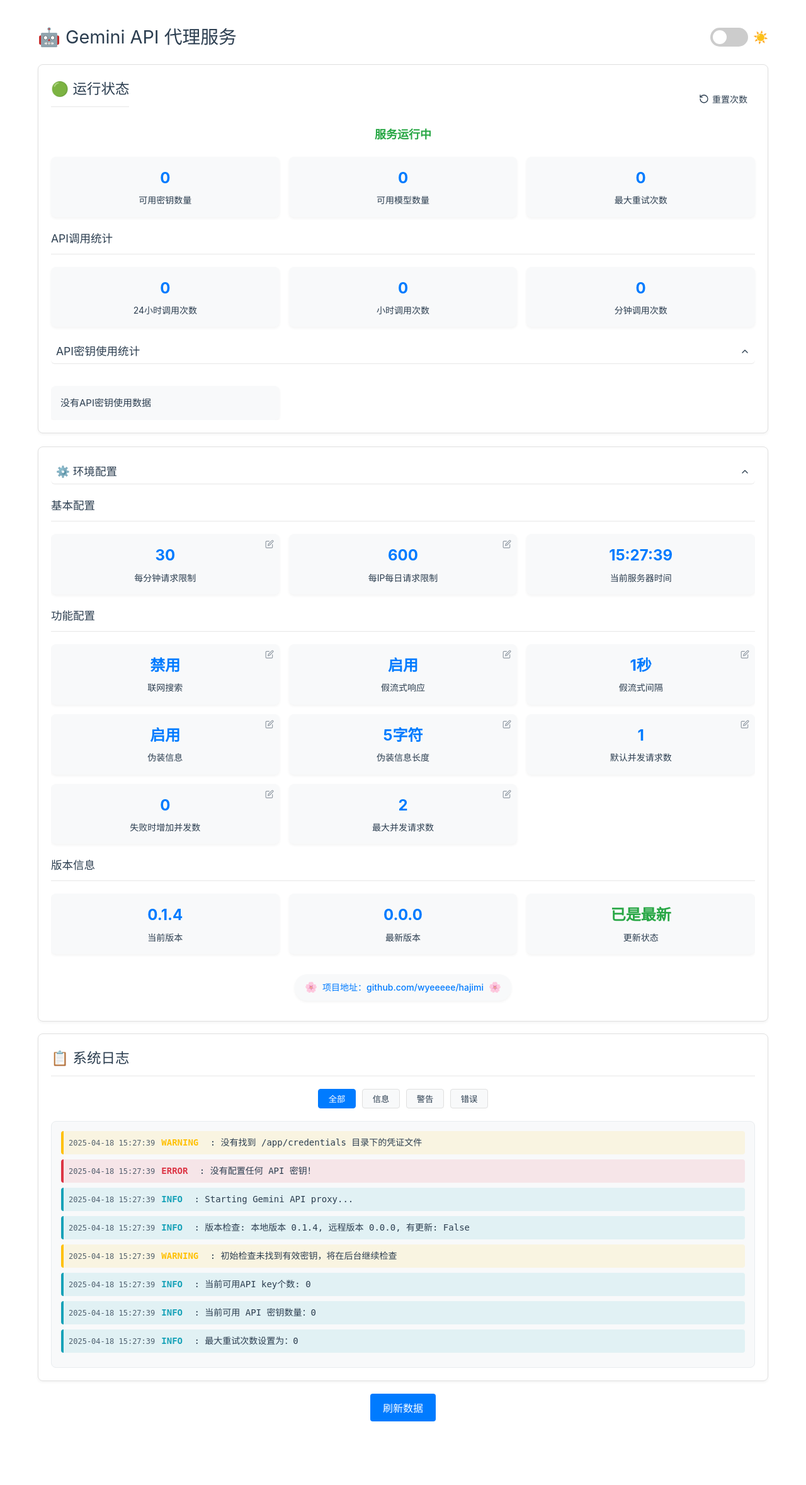
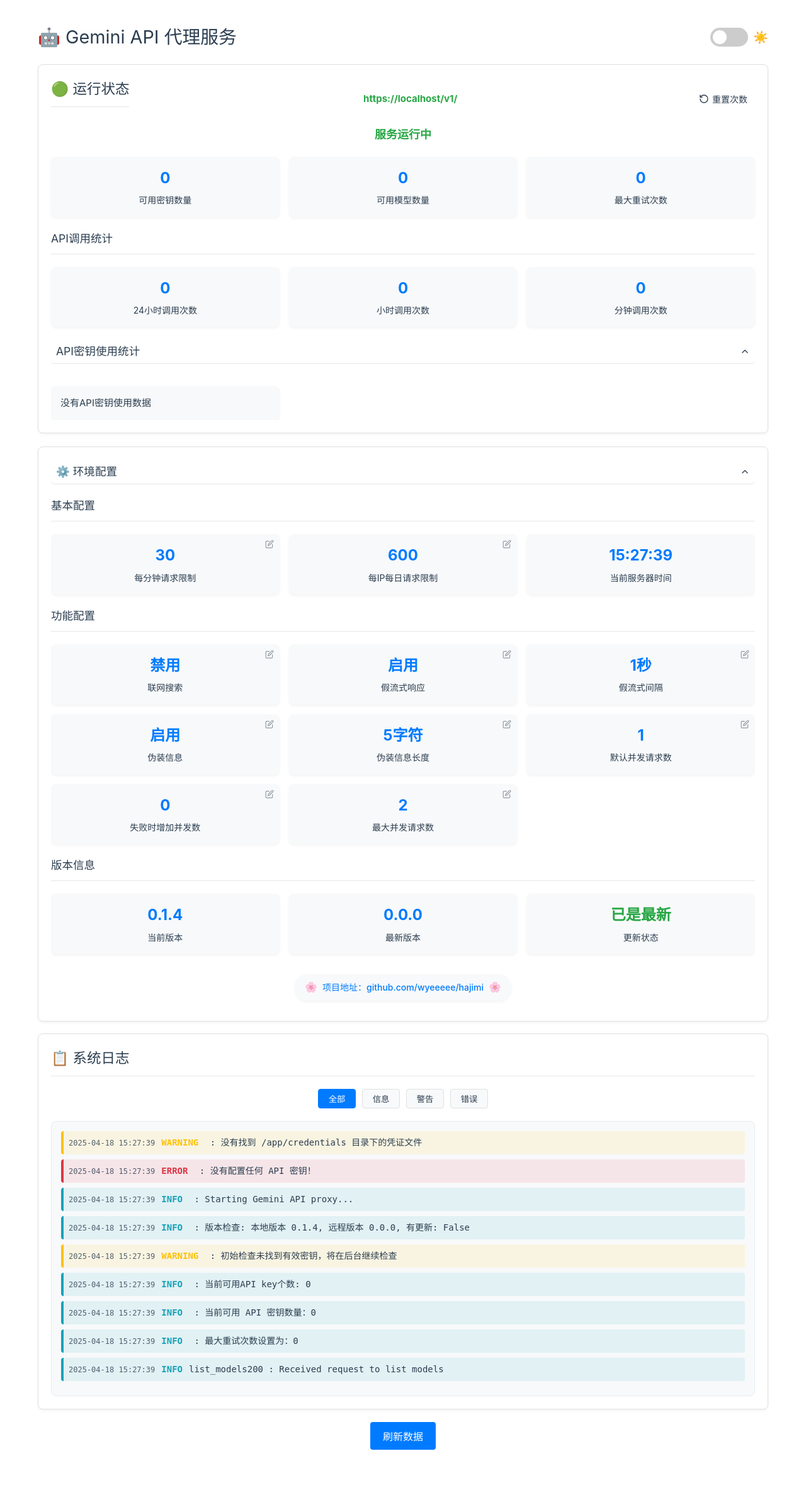
Before and after one commit to zhengyingying024/yuwen001, a FastAPI app: page / in a window 1280 px wide. Shown: the whole page at 63% size. Before the commit the page ends 2257 px from the top, so only its background shows below. Run offline with FastAPI, Linux system fonts and the light colour scheme.

Commit message:
Update template for api url on dashboard

```diff
--- a/app/main.py
+++ b/app/main.py
@@ -261,5 +261,9 @@
     """
     根路由 - 返回静态 HTML 文件
     """
+    base_url = str(request.base_url).replace("http", "https")
+    api_url = f"{base_url}v1/" if base_url.endswith("/") else f"{base_url}/v1/"
     # 直接返回 index.html 文件
-    return templates.TemplateResponse("index.html", {"request": request})
+    return templates.TemplateResponse(
+        "index.html", {"request": request, "api_url": api_url}
+    )
--- a/app/templates/index.html
+++ b/app/templates/index.html
@@ -12,4 +12,16 @@
   <body>
     <div id="app"></div>
   </body>
+  <script>
+    let apiUrlContainer = document.createElement("div")
+    apiUrlContainer.innerHTML = "{{api_url}}"
+    apiUrlContainer.style.color = "#28a745"
+    apiUrlContainer.style.fontWeight = "bold"
+    apiUrlContainer.style.textAlign = "center"
+
+    document.addEventListener("DOMContentLoaded", function () {
+      let beforeContainer = document.querySelector(".section-title")
+      beforeContainer.after(apiUrlContainer)
+    })
+  </script>
 </html>
```
